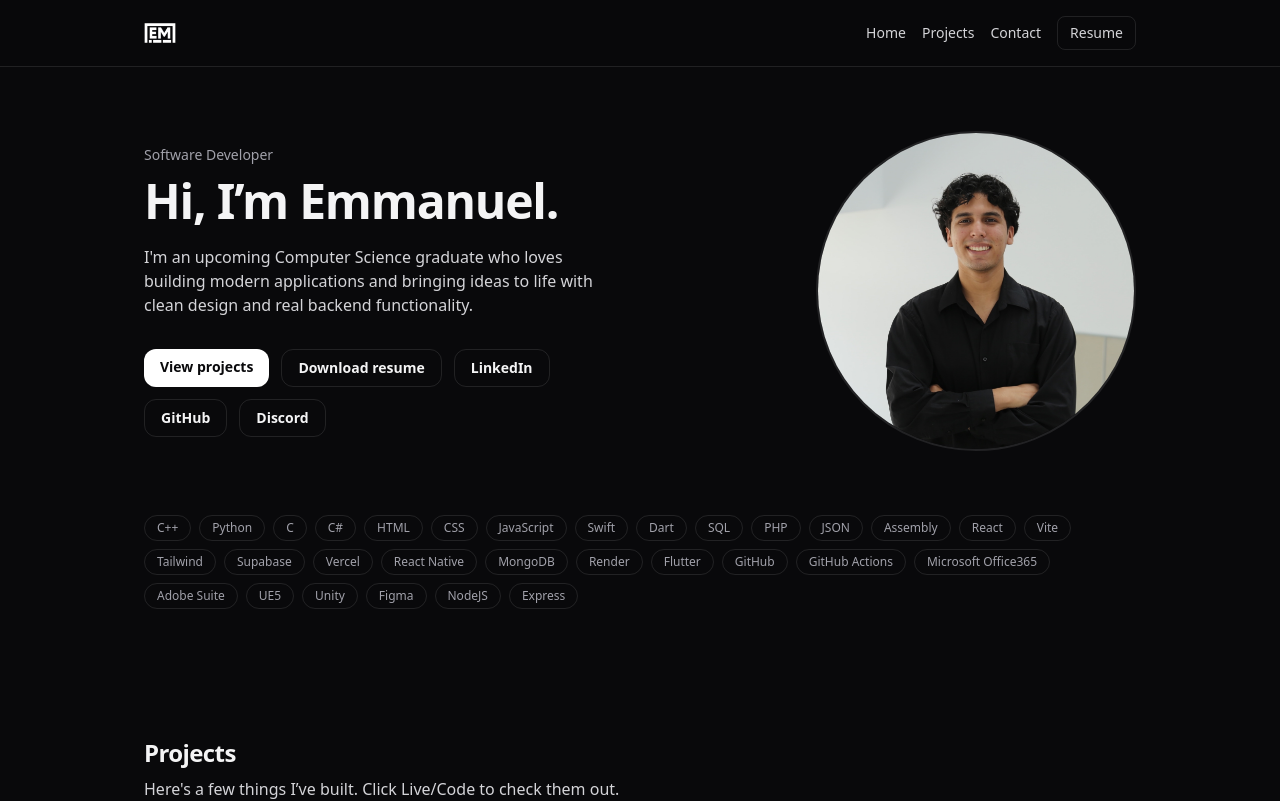
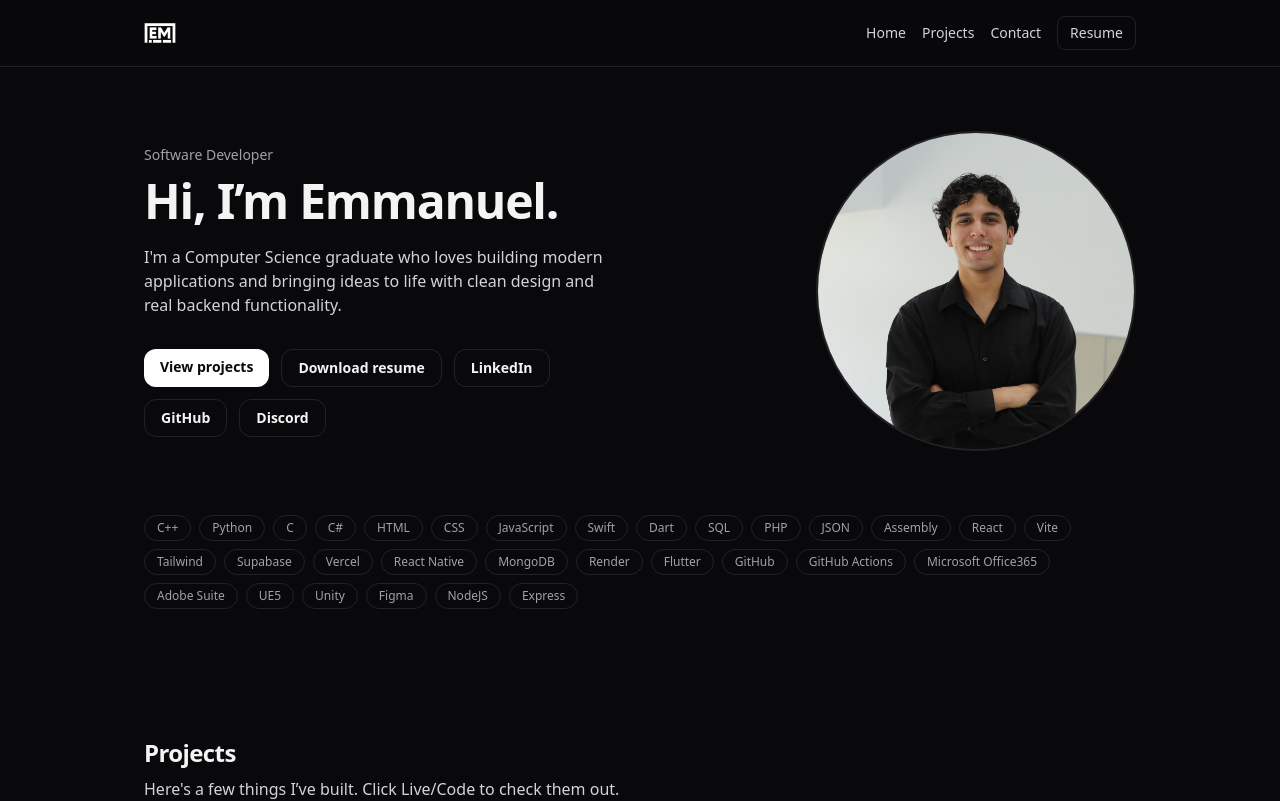
Before and after one commit to eemont/eemont.github.io, a React (Vite) app: page / in a window 1280 px wide. Shown: the top 801 px of the page. Built offline with nearby package versions, Linux system fonts and the light colour scheme.

Commit message:
Updated about me.

```diff
--- a/src/sections/Hero.jsx
+++ b/src/sections/Hero.jsx
@@ -26,7 +26,7 @@ export default function Hero() {
         </h1>
 
         <p className="mt-5 max-w-2xl text-zinc-300">
-          I'm an upcoming Computer Science graduate who loves building modern
+          I'm a Computer Science graduate who loves building modern
           applications and bringing ideas to life with clean design and real
           backend functionality.
         </p>
```
